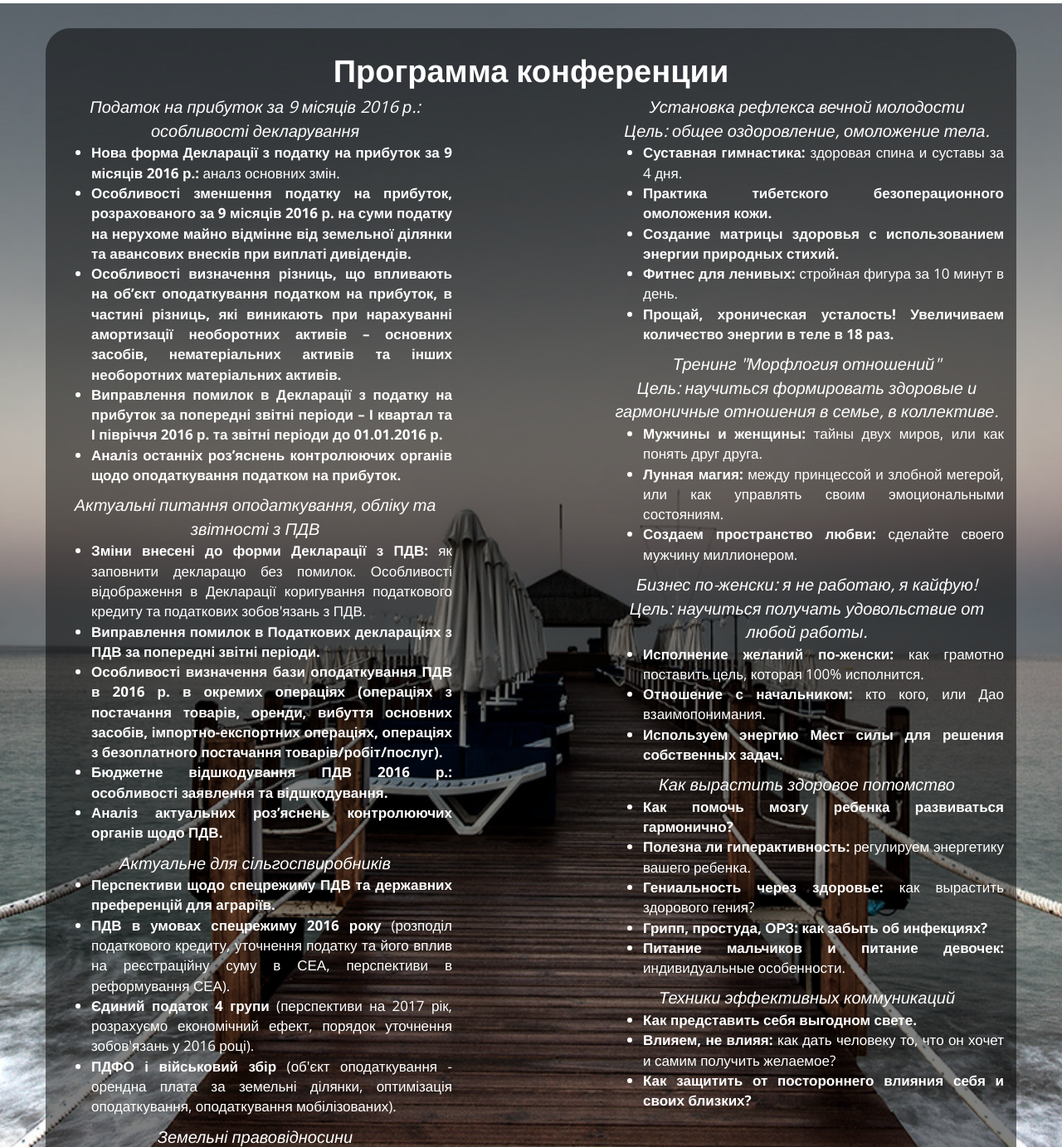
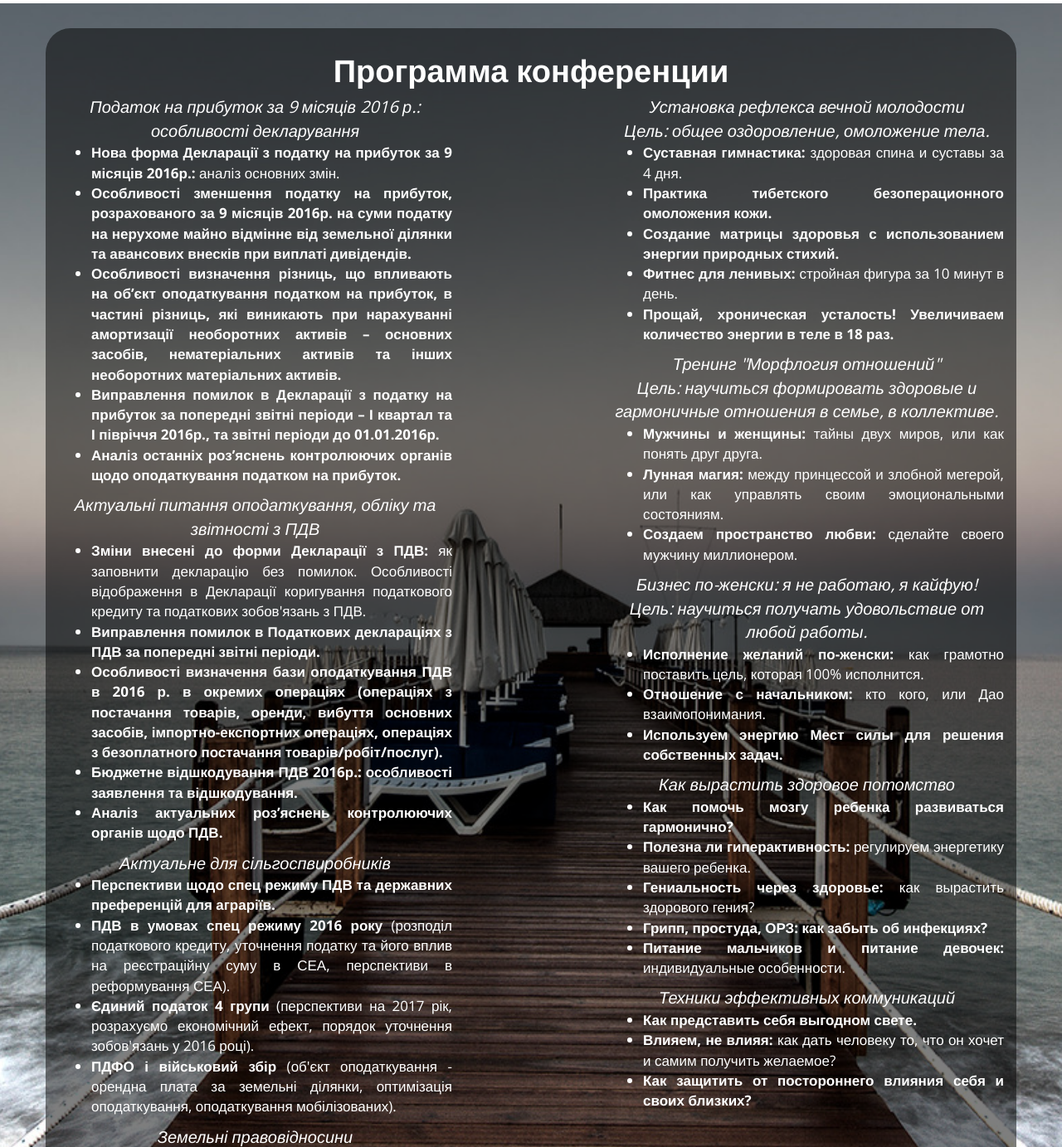
Before and after one commit to PielliaVasyl/a3t, a Django app: template landing/templates/landing.html in a window 1280 px wide. Shown: the part 3135-4518 px from the top of the page at 83% size. Run offline with Django 3.2, Linux system fonts and the light colour scheme; the template is opened without the code that fills it: most values are stand-ins (such as "Sample title", 1, 10 or a date in 2020); some libraries are stand-ins or nearby versions.

Commit message:
fix mistakes

```diff
--- a/landing/templates/landing.html
+++ b/landing/templates/landing.html
@@ -180,10 +180,10 @@
                         </div>
                         <small>
                             <ul>
-                                <li><strong>Нова форма Декларації з податку на прибуток за 9 місяців 2016 р.:</strong> аналз основних змін.</li>
-                                <li><strong>Особливості зменшення податку на прибуток, розрахованого за 9 місяців 2016 р. на суми податку на нерухоме майно відмінне від земельної ділянки та авансових внесків при виплаті дивідендів.</strong></li>
+                                <li><strong>Нова форма Декларації з податку на прибуток за 9 місяців 2016р.:</strong> аналiз основних змін.</li>
+                                <li><strong>Особливості зменшення податку на прибуток, розрахованого за 9 місяців 2016р. на суми податку на нерухоме майно відмінне від земельної ділянки та авансових внесків при виплаті дивідендів.</strong></li>
                                 <li><strong>Особливості визначення різниць, що впливають на об’єкт оподаткування податком на прибуток, в частині різниць, які виникають при нарахуванні амортизації необоротних активів – основних засобів, нематеріальних активів та інших необоротних матеріальних активів.</strong></li>
-                                <li><strong>Виправлення помилок в Декларації з податку на прибуток за попередні звітні періоди – І квартал та І півріччя 2016 р. та звітні періоди до 01.01.2016 р.</strong></li>
+                                <li><strong>Виправлення помилок в Декларації з податку на прибуток за попередні звітні періоди – І квартал та І півріччя 2016р., та звітні періоди до 01.01.2016р.</strong></li>
                                 <li><strong>Аналіз останніх роз’яснень контролюючих органів щодо оподаткування податком на прибуток.</strong></li>
                             </ul>
                         </small>
@@ -192,10 +192,10 @@
                         </div>
                         <small>
                             <ul>
-                                <li><strong>Зміни внесені до форми Декларації з ПДВ:</strong> як  заповнити декларацю без помилок. Особливості відображення в Декларації коригування податкового кредиту та податкових зобов'язань з ПДВ.</li>
+                                <li><strong>Зміни внесені до форми Декларації з ПДВ:</strong> як  заповнити декларацiю без помилок. Особливості відображення в Декларації коригування податкового кредиту та податкових зобов'язань з ПДВ.</li>
                                 <li><strong>Виправлення помилок в Податкових деклараціях з ПДВ за попередні звітні періоди.</strong></li>
                                 <li><strong>Особливості визначення бази оподаткування ПДВ в 2016 р. в окремих операціях (операціях з постачання товарів, оренди, вибуття основних засобів, імпортно-експортних операціях, операціях з безоплатного постачання товарів/робіт/послуг).</strong></li>
-                                <li><strong>Бюджетне відшкодування ПДВ 2016 р.: особливості заявлення та відшкодування.</strong></li>
+                                <li><strong>Бюджетне відшкодування ПДВ 2016р.: особливості заявлення та відшкодування.</strong></li>
                                 <li><strong>Аналіз актуальних роз’яснень контролюючих органів щодо ПДВ.</strong></li>
 
                             </ul>
@@ -205,8 +205,8 @@
                         </div>
                         <small>
                             <ul>
-                                <li><strong>Перспективи щодо спецрежиму ПДВ та державних преференцій для аграріїв.</strong></li>
-                                <li><strong>ПДВ в умовах спецрежиму 2016 року</strong> (розподіл податкового кредиту, уточнення податку та його вплив на реєстраційну суму в СЕА, перспективи в реформування СЕА).</li>
+                                <li><strong>Перспективи щодо спец режиму ПДВ та державних преференцій для аграріїв.</strong></li>
+                                <li><strong>ПДВ в умовах спец режиму 2016 року</strong> (розподіл податкового кредиту, уточнення податку та його вплив на реєстраційну суму в СЕА, перспективи в реформування СЕА).</li>
                                 <li><strong>Єдиний податок 4 групи</strong> (перспективи на 2017 рік, розрахуємо економічний ефект, порядок уточнення зобов'язань у 2016 році).</li>
                                 <li><strong>ПДФО і військовий збір</strong> (об'єкт оподаткування - орендна плата за земельні ділянки, оптимізація оподаткування, оподаткування мобілізованих).</li>
                             </ul>
```
